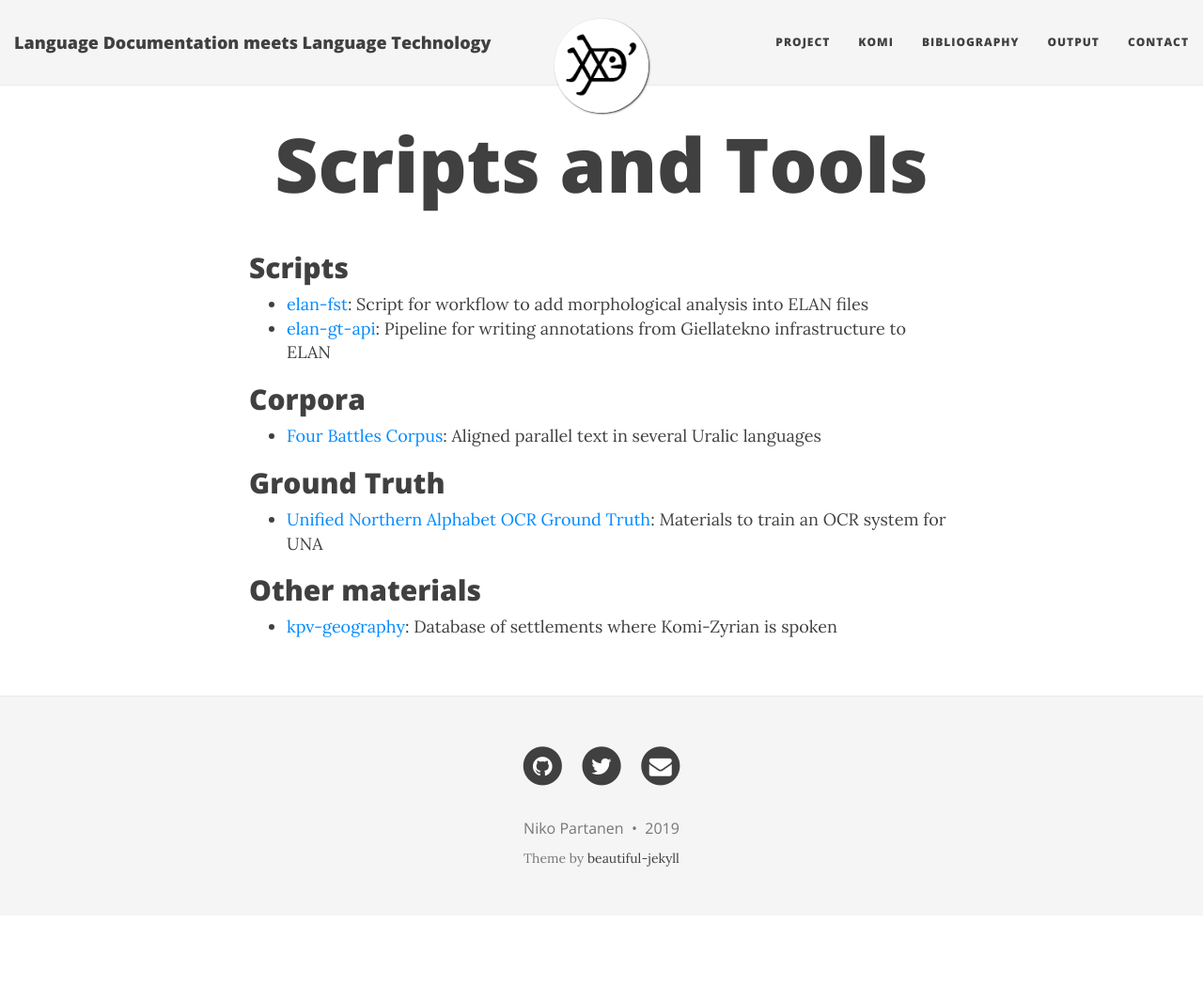
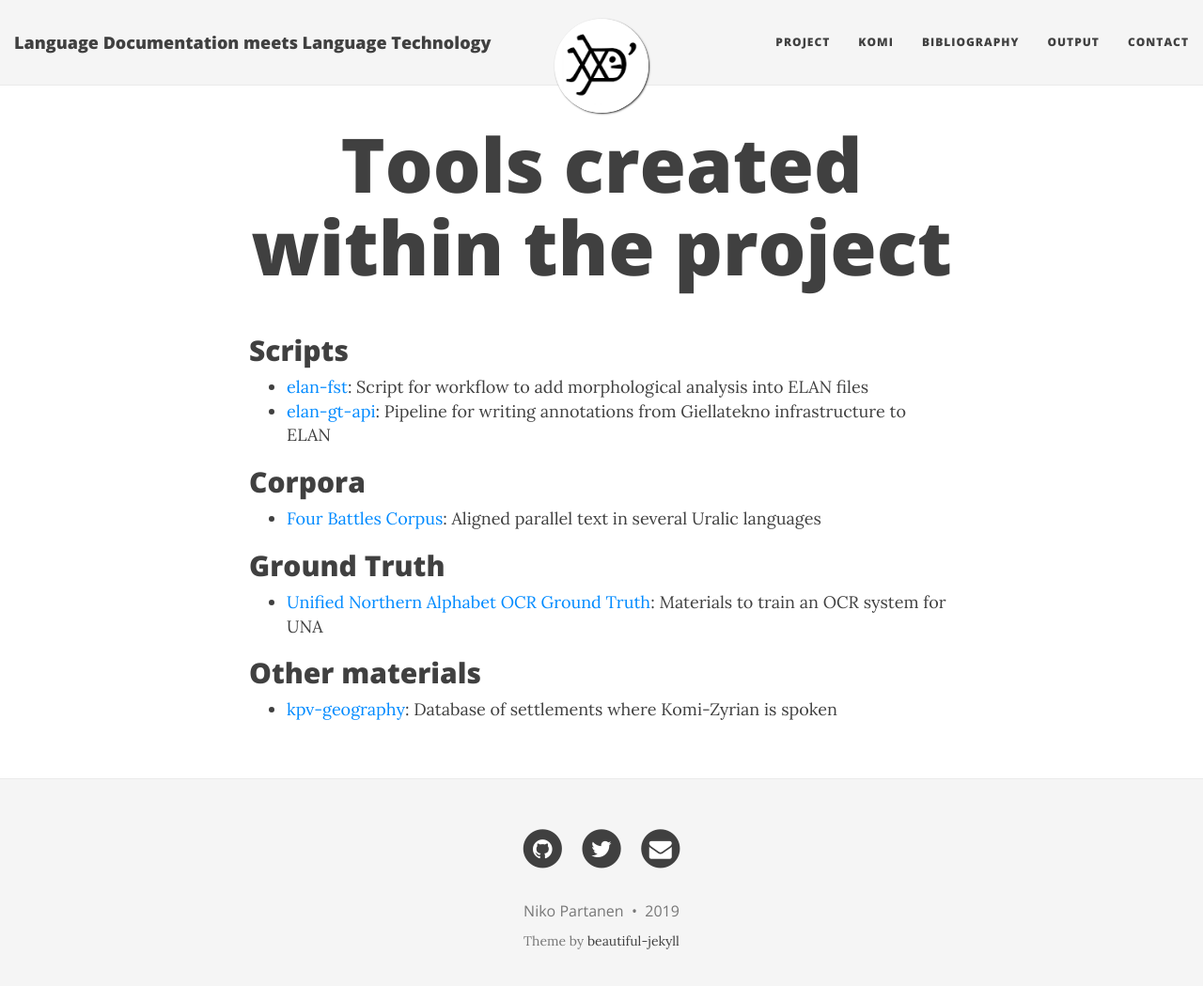
Before and after one commit to langdoc/IKDP-2, a Jekyll site: the page built from docs/output.md, in a window 1280 px wide and 1062 px high. Shown: the top 1049 px of the window at 94% size. Built offline with Jekyll 4.4.1, drawn with Linux system fonts in a browser that asks for light colours; nearby versions of some CDN libraries.

Commit message:
Update output.md

```diff
--- a/docs/output.md
+++ b/docs/output.md
@@ -1,6 +1,6 @@
 ---
 layout: page
-title: Scripts and Tools
+title: Tools created within the project
 ---
 
 ## Scripts
```
